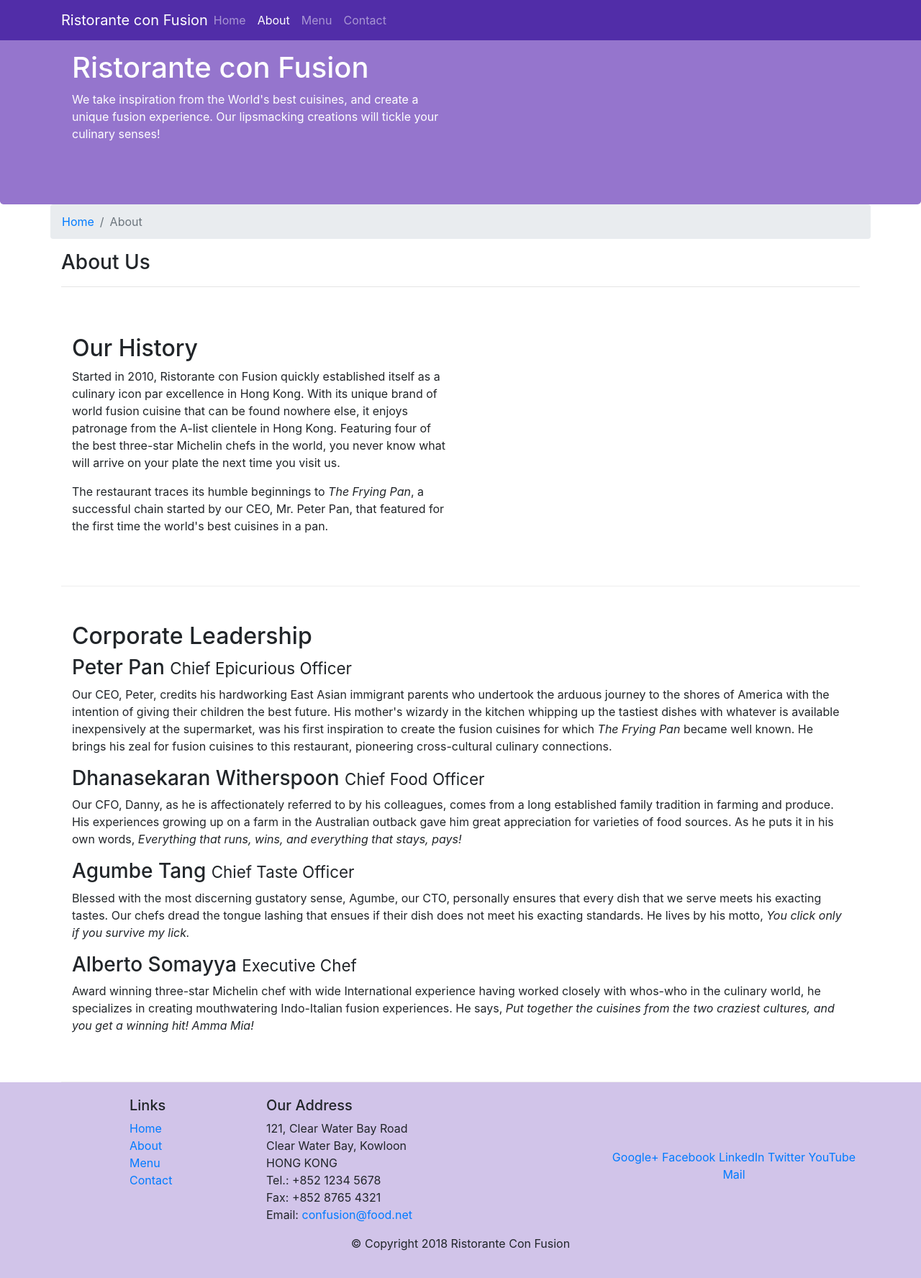
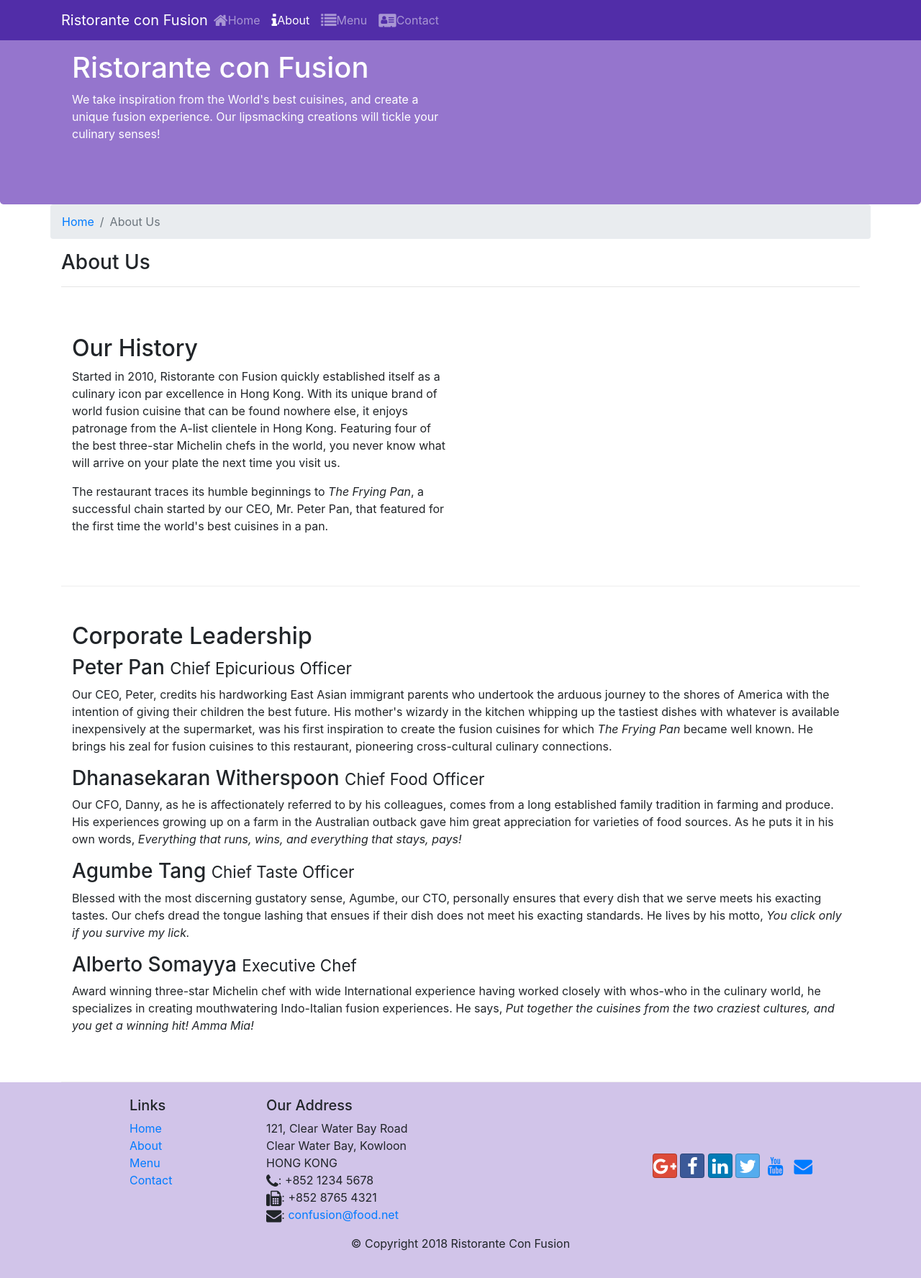
Before and after one commit to xabela/confusion, a website: page aboutus.html in a window 1280 px wide. Shown: the whole page at 72% size. Drawn offline with nearby package versions, Linux system fonts and the light colour scheme.

Commit message:
icon fonts

```diff
--- a/aboutus.html
+++ b/aboutus.html
@@ -9,6 +9,8 @@
 
      <!-- Bootstrap CSS -->
      <link rel="stylesheet" href="node_modules/bootstrap/dist/css/bootstrap.min.css">
+     <link rel="stylesheet" href="node_modules/font-awesome/css/font-awesome.min.css">
+     <link rel="stylesheet" href="node_modules/bootstrap-social/bootstrap-social.css">
      <link rel="stylesheet" href="css/style.css">
     <title>Ristorante Con Fusion: About Us</title>
 </head>
@@ -24,10 +26,10 @@
             <!-- mr auto buat menu2nya ditaruh mulai dari kanan -->
             <div class="collapse navbar-collapse" id="Navbar">
                 <ul class="navbar-nav mr-auto">
-                    <li class="nav-item"><a class="nav-link" href="./index.html">Home</a></li>
-                    <li class="nav-item active"><a class="nav-link" href="#">About</a></li>
-                    <li class="nav-item"><a class="nav-link" href="#">Menu</a></li>
-                    <li class="nav-item"><a class="nav-link" href="#">Contact</a></li>
+                    <li class="nav-item"><a class="nav-link" href="./index.html"><span class="fa fa-home fa-lg"></span>Home</a></li>
+                    <li class="nav-item active"><a class="nav-link" href="#"><span class="fa fa-info fa-lg"></span>About</a></li>
+                    <li class="nav-item"><a class="nav-link" href="#"><span class="fa fa-list fa-lg"></span>Menu</a></li>
+                    <li class="nav-item"><a class="nav-link" href="#"><span class="fa fa-address-card fa-lg"></span>Contact</a></li>
                 </ul>
             </div>
         </div>
@@ -50,7 +52,7 @@
         <div class="row">
             <div class="col-12 breadcrumb">
                 <li class="breadcrumb-item"><a href="./index.html">Home</a></li>
-                <li class="breadcrumb-item active">About</li>
+                <li class="breadcrumb-item active">About Us</li>
             </div>
             <div class="col-12">
                <h3>About Us</h3>
@@ -103,19 +105,19 @@
 		              121, Clear Water Bay Road<br>
 		              Clear Water Bay, Kowloon<br>
 		              HONG KONG<br>
-		              Tel.: +852 1234 5678<br>
-		              Fax: +852 8765 4321<br>
-		              Email: <a href="mailto:confusion@food.net">confusion@food.net</a>
+		              <i class="fa fa-phone fa-lg"></i>: +852 1234 5678<br>
+		              <i class="fa fa-fax fa-lg"></i>: +852 8765 4321<br>
+		              <i class="fa fa-envelope fa-lg"></i>: <a href="mailto:confusion@food.net">confusion@food.net</a>
 		           </address>
                 </div>
                 <div class="col-12 col-sm-4 align-self-center">
                     <div class="text-center">
-                        <a href="http://google.com/+">Google+</a>
-                        <a href="http://www.facebook.com/profile.php?id=">Facebook</a>
-                        <a href="http://www.linkedin.com/in/">LinkedIn</a>
-                        <a href="http://twitter.com/">Twitter</a>
-                        <a href="http://youtube.com/">YouTube</a>
-                        <a href="mailto:">Mail</a>
+                        <a class="btn btn-social-icon btn-google" href="http://google.com/+"><i class="fa fa-google-plus fa-lg"></i></a>
+                        <a class="btn btn-social-icon btn-facebook" href="http://www.facebook.com/profile.php?id="><i class="fa fa-facebook fa-lg"></i></a>
+                        <a class="btn btn-social-icon btn-linkedin" href="http://www.linkedin.com/in/"><i class="fa fa-linkedin fa-lg"></i></a>
+                        <a class="btn btn-social-icon btn-twitter" href="http://twitter.com/"><i class="fa fa-twitter fa-lg"></i></a>
+                        <a class="btn btn-social-icon btn-youtube" href="http://youtube.com/"><i class="fa fa-youtube fa-lg"></i></a>
+                        <a class="btn btn-social-icon" href="mailto:"><i class="fa fa-envelope fa-lg"></i></a>
                     </div>
                 </div>
            </div>
--- a/package.json
+++ b/package.json
@@ -15,6 +15,8 @@
   },
   "dependencies": {
     "bootstrap": "^4.0.0",
+    "bootstrap-social": "^5.1.1",
+    "font-awesome": "^4.7.0",
     "jquery": "^3.3.1",
     "popper.js": "^1.12.9"
   }
```
Also changed, not shown: index.html (+15 -13 lines), 1 other file.
